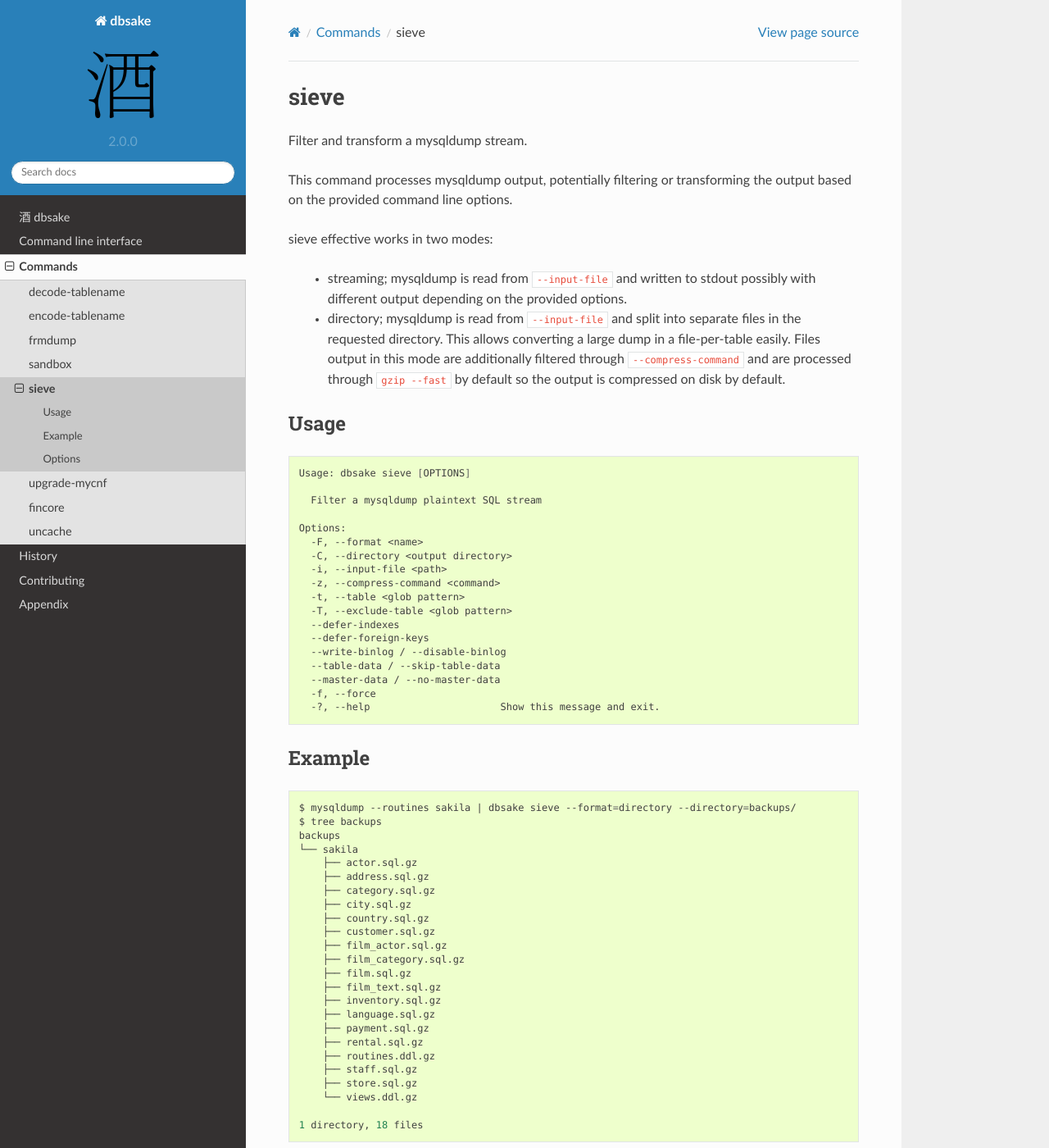
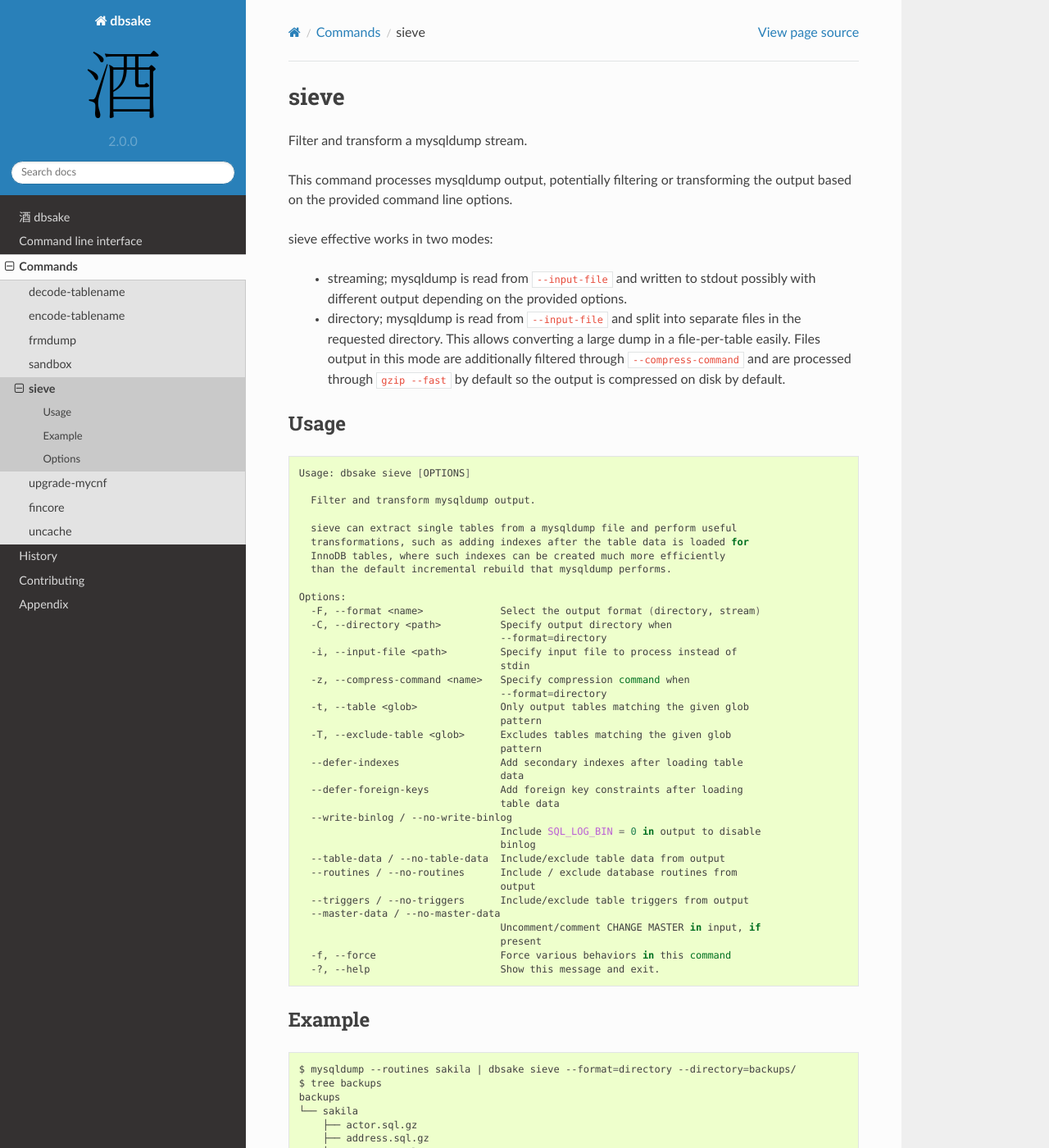
Before and after one commit to abg/dbsake, a Sphinx documentation site: the page built from docs/commands/sieve.rst, in a window 1280 px wide and 1400 px high. Shown: the whole window at 82% size. Built offline with Sphinx 7.4.7 and the Read the Docs theme 2.0.0, drawn with Linux system fonts in a browser that asks for light colours; some of the changed text lies outside the part shown.

Commit message:
make sieve options more consistent
- use --{option} --no-{option} convention rather than having
  some options use --skip-{option} and some options use
  --no-{option}.

```diff
--- a/docs/commands/sieve.rst
+++ b/docs/commands/sieve.rst
@@ -26,21 +26,40 @@ Usage
 
    Usage: dbsake sieve [OPTIONS]
 
-     Filter a mysqldump plaintext SQL stream
+     Filter and transform mysqldump output.
+
+     sieve can extract single tables from a mysqldump file and perform useful
+     transformations, such as adding indexes after the table data is loaded for
+     InnoDB tables, where such indexes can be created much more efficiently
+     than the default incremental rebuild that mysqldump performs.
 
    Options:
-     -F, --format <name>
-     -C, --directory <output directory>
-     -i, --input-file <path>
-     -z, --compress-command <command>
-     -t, --table <glob pattern>
-     -T, --exclude-table <glob pattern>
-     --defer-indexes
-     --defer-foreign-keys
-     --write-binlog / --disable-binlog
-     --table-data / --skip-table-data
+     -F, --format <name>             Select the output format (directory, stream)
+     -C, --directory <path>          Specify output directory when
+                                     --format=directory
+     -i, --input-file <path>         Specify input file to process instead of
+                                     stdin
+     -z, --compress-command <name>   Specify compression command when
+                                     --format=directory
+     -t, --table <glob>              Only output tables matching the given glob
+                                     pattern
+     -T, --exclude-table <glob>      Excludes tables matching the given glob
+                                     pattern
+     --defer-indexes                 Add secondary indexes after loading table
+                                     data
+     --defer-foreign-keys            Add foreign key constraints after loading
+                                     table data
+     --write-binlog / --no-write-binlog
+                                     Include SQL_LOG_BIN = 0 in output to disable
+                                     binlog
+     --table-data / --no-table-data  Include/exclude table data from output
+     --routines / --no-routines      Include / exclude database routines from
+                                     output
+     --triggers / --no-triggers      Include/exclude table triggers from output
      --master-data / --no-master-data
-     -f, --force
+                                     Uncomment/comment CHANGE MASTER in input, if
+                                     present
+     -f, --force                     Force various behaviors in this command
      -?, --help                      Show this message and exit.
 
 Example
@@ -186,7 +205,7 @@ Options
    adding indexes will require a full table rebuild and will end up being
    much slower than just reloading the mysqldump unaltered.
 
-.. option:: --write-binlog / --disable-binlog
+.. option:: --write-binlog / --no-write-binlog
 
    If ``--disable-binlog`` is set, sieve will output a SET SQL_LOG_BIN=0 SQL
    command to the beginning of the dump to avoid writing to the binary log
@@ -195,7 +214,7 @@ Options
 
 .. versionadded:: 2.0.0
 
-.. option:: --table-data / --skip-table-data
+.. option:: --table-data / --no-table-data
 
   If ``--skip-table-data`` is set, sieve will not output any table data
   sections and only output DDL.  Reloading such a dump will result in
@@ -215,6 +234,23 @@ Options
 
 .. versionadded:: 2.0.0
 
+.. option::  --routines / --no-routines
+
+   Include or exclude routines from the output, if routines were found in
+   the input file.  By default routines are not excluded and will ony be
+   excluded if the --no-routines option is specified.  --routines can be
+   used to cancel a previous --no-routines option.
+
+.. versionadded:: 2.0.0
+
+.. option:: --triggers / --no-triggers
+
+   Include or exclude table triggers from the output, if triggers were
+   found in the input file. By default triggers are included for any
+   output tables (subject to table filtering).   --no-triggers will
+   disable output for all triggers and --triggers can be used to
+   cancel the effects of an earlier --no-triggers option.
+
 .. option:: -f, --force
 
    The ``--force`` option will force output to be written to stdout even if it
```
Also changed, not shown: 1 other file.
